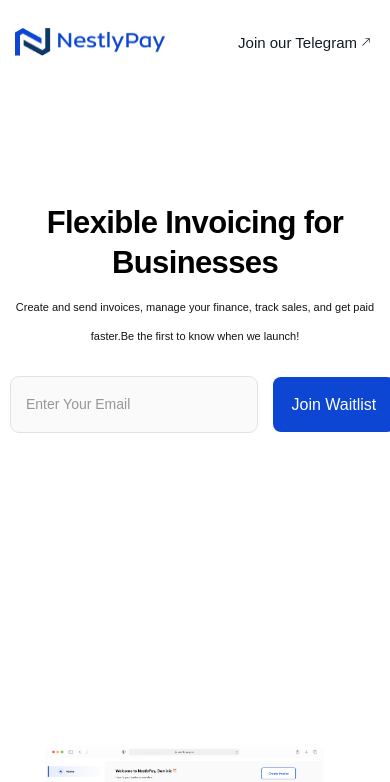
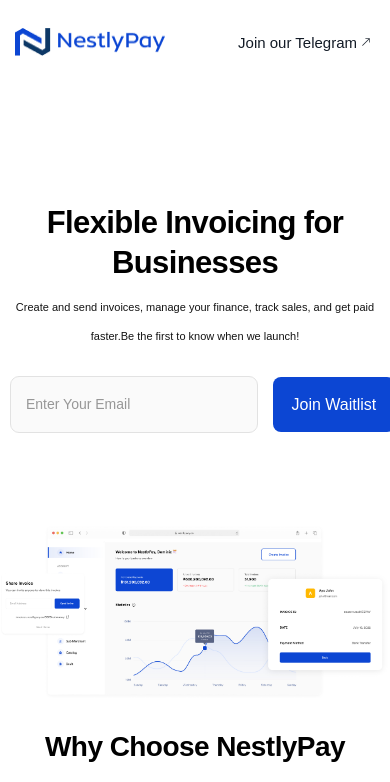
Before and after one commit to NestlyPay/nestlypaywaitlist, a React (Create React App) app: page / in a window 390 px wide. Shown: the top 782 px of the page. Built offline with nearby package versions, Linux system fonts and the light colour scheme.

Commit message:
imageAdjust

```diff
--- a/src/component/Waitlist/waitlist.css
+++ b/src/component/Waitlist/waitlist.css
@@ -258,6 +258,12 @@
                                  }
 
                                  @media screen and (max-width: 744px) {
+                                     .bigimage {
+                                         margin-top: 27vh;
+                                     }
+                                 }
+
+                                 @media screen and (max-width: 744px) {
                                      .title-container {
                                          /* margin-top: 10vh; */
                                          padding-top: 0px;
@@ -297,6 +303,12 @@
                                      }
                                      .header a {
                                          font-size: 15px;
+                                     }
+                                 }
+
+                                 @media screen and (max-width: 607px) {
+                                     .bigimage {
+                                         margin-top: 0vh;
                                      }
                                  }
 
@@ -444,12 +456,6 @@
                                      }
                                  }
 
-                                 @media screen and (max-width: 744px) {
-                                     .bigimage {
-                                         margin-top: 27vh;
-                                     }
-                                 }
-
                                  @media screen and (max-width: 367px) {
                                      .title-header span:nth-of-type(1),
                                      .title-header span:nth-of-type(2) {
```
